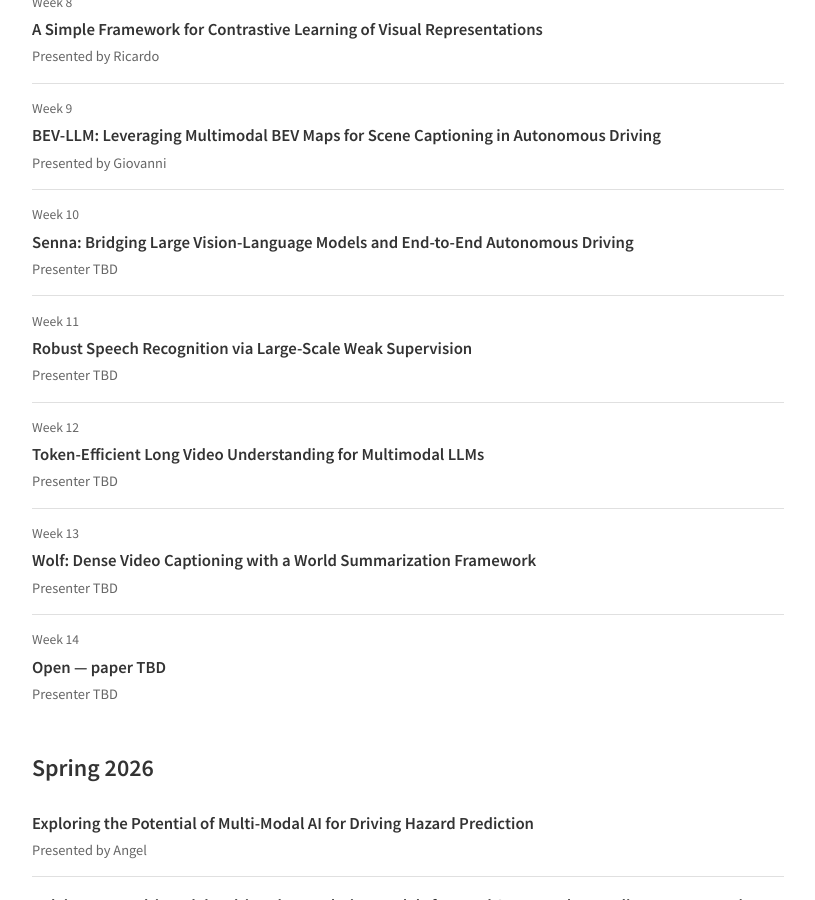
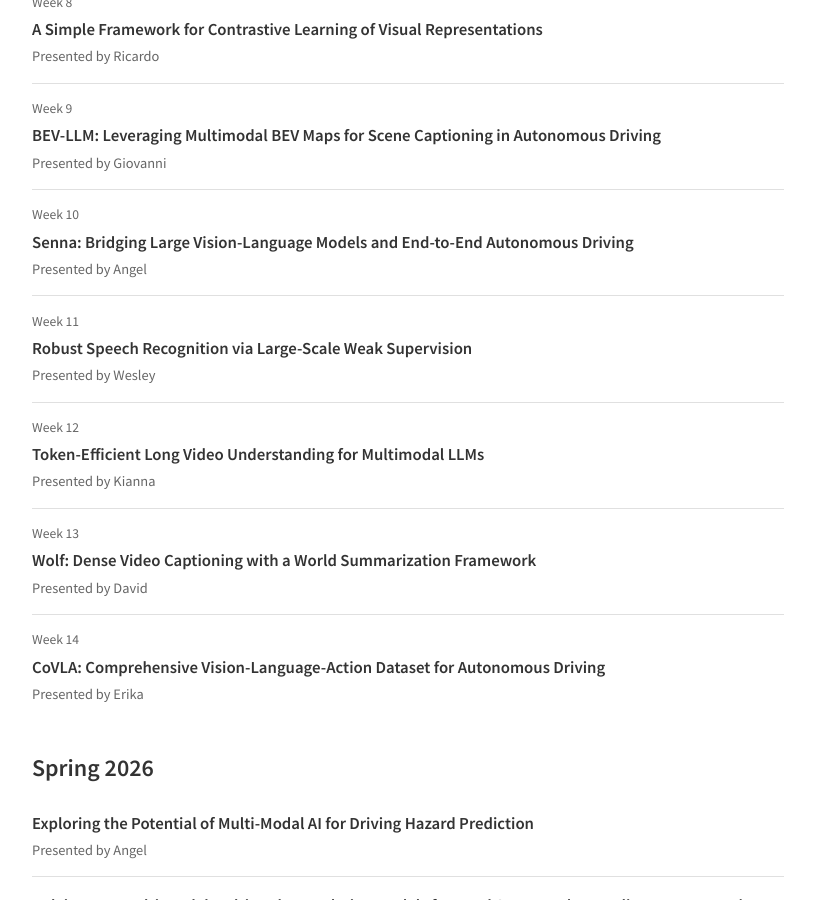
Before and after one commit to rossgreer/rossgreer.github.io, a Jekyll site: the page built from cse195.md, in a window 1280 px wide and 900 px high, scrolled down 1110 px. Shown: the whole window, without its empty margins (232-1047 px from the left). Built offline with Jekyll 4.4.1, drawn with Linux system fonts in a browser that asks for light colours; some web fonts are replaced; some of the changed text lies outside the part shown.

Commit message:
Finalize Fall 2026 presenter assignments
Reassign Alpamayo to Maitrayee, move Wesley to Whisper, and fill
weeks 10-14 (including CoVLA) by repeating MS/PhD presenters.

Co-Authored-By: Claude Opus 4.7 <noreply@anthropic.com>

```diff
--- a/cse195.md
+++ b/cse195.md
@@ -25,7 +25,7 @@ permalink: /teaching/cse195/
   <li class="paper-item">
     <div class="paper-meta">Week 3</div>
     <div class="paper-title">Alpamayo</div>
-    <div class="paper-presenter">Presented by Wesley</div>
+    <div class="paper-presenter">Presented by Maitrayee</div>
   </li>
   <li class="paper-item">
     <div class="paper-meta">Week 4</div>
@@ -60,27 +60,27 @@ permalink: /teaching/cse195/
   <li class="paper-item">
     <div class="paper-meta">Week 10</div>
     <div class="paper-title">Senna: Bridging Large Vision-Language Models and End-to-End Autonomous Driving</div>
-    <div class="paper-presenter">Presenter TBD</div>
+    <div class="paper-presenter">Presented by Angel</div>
   </li>
   <li class="paper-item">
     <div class="paper-meta">Week 11</div>
     <div class="paper-title">Robust Speech Recognition via Large-Scale Weak Supervision</div>
-    <div class="paper-presenter">Presenter TBD</div>
+    <div class="paper-presenter">Presented by Wesley</div>
   </li>
   <li class="paper-item">
     <div class="paper-meta">Week 12</div>
     <div class="paper-title">Token-Efficient Long Video Understanding for Multimodal LLMs</div>
-    <div class="paper-presenter">Presenter TBD</div>
+    <div class="paper-presenter">Presented by Kianna</div>
   </li>
   <li class="paper-item">
     <div class="paper-meta">Week 13</div>
     <div class="paper-title">Wolf: Dense Video Captioning with a World Summarization Framework</div>
-    <div class="paper-presenter">Presenter TBD</div>
+    <div class="paper-presenter">Presented by David</div>
   </li>
   <li class="paper-item">
     <div class="paper-meta">Week 14</div>
-    <div class="paper-title">Open &mdash; paper TBD</div>
-    <div class="paper-presenter">Presenter TBD</div>
+    <div class="paper-title">CoVLA: Comprehensive Vision-Language-Action Dataset for Autonomous Driving</div>
+    <div class="paper-presenter">Presented by Erika</div>
   </li>
 </ul>
 
```
